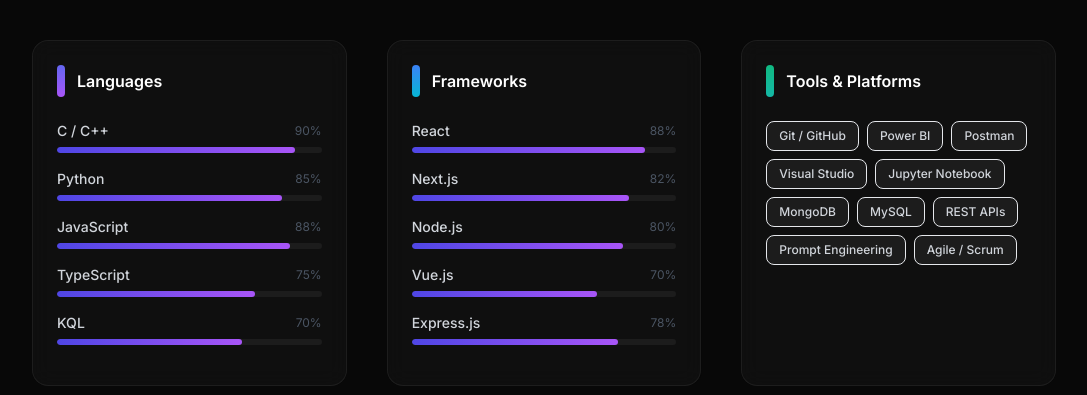
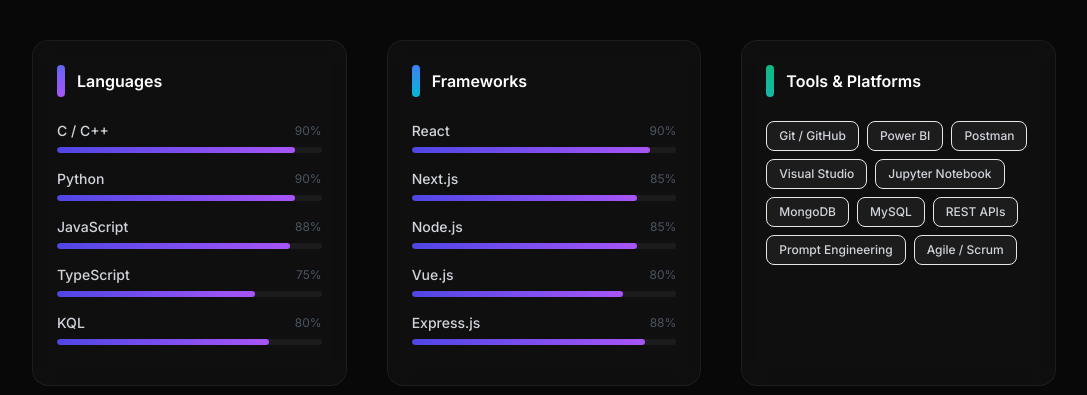
Before and after one commit to MohitSharma-21/Portfolio, a React (Vite) app: page / in a window 1280 px wide. Shown: the part 1740-2135 px from the top of the page, without its empty margins (96-1183 px from the left). Built offline with nearby package versions, Linux system fonts and the light colour scheme.

Commit message:
Update skill proficiency levels in resume data
Co-Authored-By: Claude Sonnet 4.6 <noreply@anthropic.com>

```diff
--- a/src/data/resumeData.js
+++ b/src/data/resumeData.js
@@ -29,17 +29,17 @@ export const about = {
 export const skills = {
   languages: [
     { name: "C / C++", level: 90 },
-    { name: "Python", level: 85 },
+    { name: "Python", level: 90 },
     { name: "JavaScript", level: 88 },
     { name: "TypeScript", level: 75 },
-    { name: "KQL", level: 70 },
+    { name: "KQL", level: 80 },
   ],
   frameworks: [
-    { name: "React", level: 88 },
-    { name: "Next.js", level: 82 },
-    { name: "Node.js", level: 80 },
-    { name: "Vue.js", level: 70 },
-    { name: "Express.js", level: 78 },
+    { name: "React", level: 90 },
+    { name: "Next.js", level: 85 },
+    { name: "Node.js", level: 85 },
+    { name: "Vue.js", level: 80 },
+    { name: "Express.js", level: 88 },
   ],
   tools: [
     "Git / GitHub",
```
